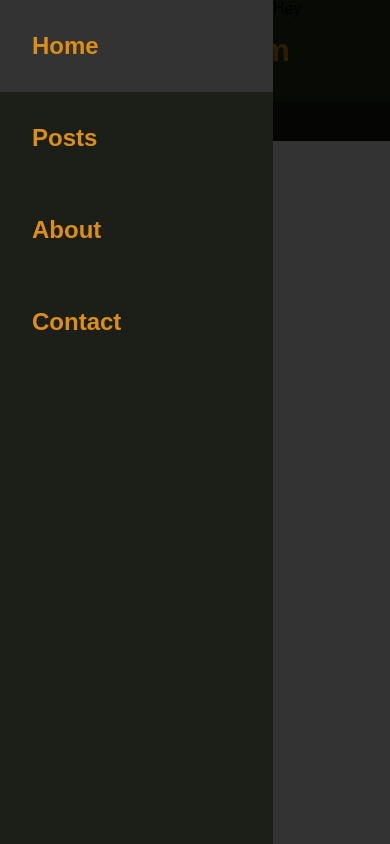
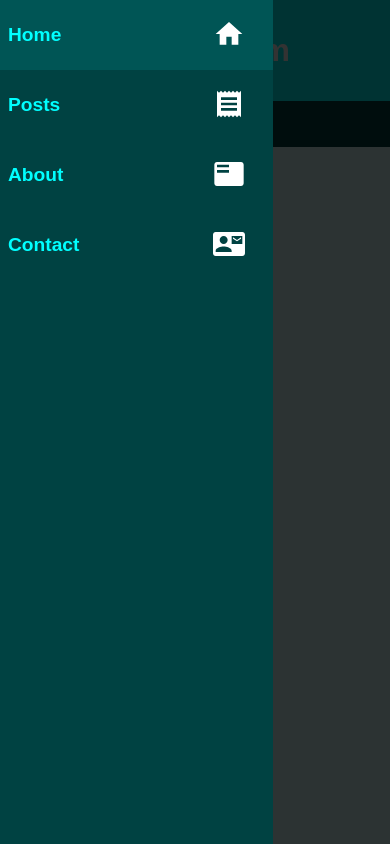
Before and after one commit to PedroJSBezerra/webdev.com, a plain HTML site: page index.html in a window 390 px wide. Both pictures are taken after a click on the element 36 px from the left and 121 px from the top of the page. Drawn offline with Linux system fonts and the light colour scheme.

Commit message:
add icons update colors on mobile

```diff
--- a/index.html
+++ b/index.html
@@ -11,15 +11,17 @@
 
 <body>
     <div class="app">
+        <header>
+            <h1 class="logo">webdev.com</h1>
+        </header>
         <nav>
-            <h1 class="logo">webdev.com</h1>
             <div class="navbutton" ><span></span><span></span><span></span></div>
             <div class="menu">
                 <ul>
-                    <li><a href="#home">Home</a></li>
-                    <li><a href="#posts">Posts</a></li>
-                    <li><a href="#about">About</a></li>
-                    <li><a href="#contact">Contact</a></li>
+                    <li><a href="#home">Home <img src="./src/home-white-18dp.svg" alt=""></a></li>
+                    <li><a href="#posts">Posts <img src="./src/receipt-white-18dp.svg" alt=""></a></li>
+                    <li><a href="#about">About <img src="./src/featured_play_list-white-18dp.svg" alt=""></a></li>
+                    <li><a href="#contact">Contact <img src="./src/contact_mail-white-18dp.svg" alt=""></a></li>
                 </ul>
             </div>
         </nav>
--- a/style.css
+++ b/style.css
@@ -1,15 +1,10 @@
 :root{
-    --lightgreen: #18DB5C;
-    --darkgreen: #098F37;
-    --lightpurple: #7203DB;
-    --darkpurple: #51108F;
-    --orange: #DB8E18;
-
-    --level1: #1B1F17;
-    --level2: #283819;
-    --level3: #4D6B2F;
-    --level4: #5D6B4F;
-    --level5: #A0B888;
+    --blue1: #004242;
+    --blue1hover: #005555;
+    --blue2: #008080;
+    --blue3: #00C2C2;
+    --blue4: #00DBDB;
+    --blue5: #00FFFF;
 }
 *,
 ::before,
@@ -20,42 +15,47 @@ body {
     font-family: sans-serif;
     margin: 0;
     padding: 0;
-}
-.app {
-    background: var(--level5);
+    background: rgb(222, 254, 255);
 }
 @media screen and (max-width: 650px){
+    .app {
+        background: white;
+    }
     nav {
-        position: absolute;
-        top: 0;
-        width: 100%;
-        background: var(--level1);
+        background: var(--blue1);
+        display: flex;
+        flex-direction: column;
     }
-    nav h1 {
+    .logo {
         padding: 2rem;
         text-align: center;
         margin: 0;
-        background: var(--level2);
-        color: var(--orange);
+        background: var(--blue5);
+        color: white;
         font-size: 2rem;
     }
     /* NAV Button ========================================= */
     .navbutton {
         position: relative;
-        left: 1rem;
+        cursor: pointer;
+        left: 0.5rem;
         width: min(2.5rem);
         height: 2.5rem;
-        background: var(--lightgreen);
+        margin: 0.2rem;
+
         display: flex;
         flex-direction: column;
         align-items: center;
         justify-content: space-around;
+    }
+    .navbutton:hover {
+        box-shadow: 0 0 2px var(--blue5);
         border-radius: 0.1rem;
     }
     .navbutton span {
-        background: var(--darkpurple);
+        background: var(--blue5);
         width: 90%;
-        height: 13%;
+        height: 4px;
         border-radius: 5px;
     }
     /* NAV Menu ========================================= */
@@ -65,7 +65,7 @@ body {
         width: 100vw;
         height: 100vh;
 
-        position: fixed;
+        position: absolute;
         top: 0;
         transition: 0.3s eas;
         transform: translateX(-100%);
@@ -75,14 +75,14 @@ body {
         padding: 0;
         width: 70%;
         height: 100%;
-        background: var(--level1);
+        background: var(--blue1);
 
         display: flex;
         align-items: center;
         flex-direction: column;
     }
     .menu ul::after {
-        content: "Hey";
+        content: "";
         position: absolute;
         right: 0;
         width: 30%;
@@ -98,12 +98,19 @@ body {
     .menu ul li a {
         text-decoration: none;
         font-weight: bold;
-        font-size: 1.5rem;
-        color: var(--orange);
+        font-size: 1.2rem;
+        color: var(--blue5);
         display: block;
-        padding: 2rem;
+        padding: 1.5rem 0.5rem;
     }
     .menu ul li a:hover {
-        background: #333;
+        background: var(--blue1hover);
+    }
+    a img {
+        position: relative;
+        right: 20px;
+        bottom: 6px;
+        float: right;
+        width: 2rem;
     }
 }
```
Also changed, not shown: src/contact_mail-white-18dp.svg (added), src/featured_play_list-white-18dp.svg (added), src/home-white-18dp.svg (added), src/receipt-white-18dp.svg (added).
